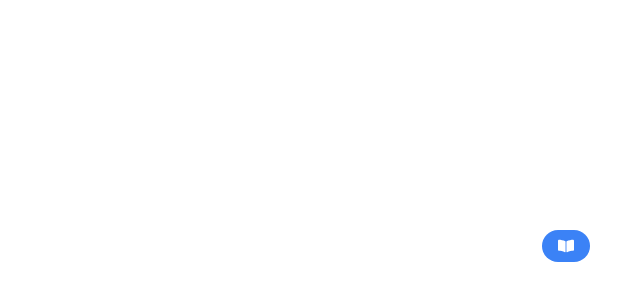
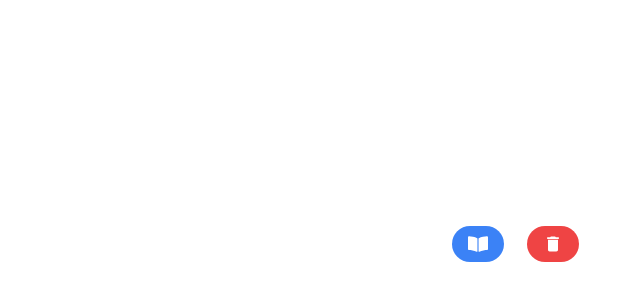
Before and after one commit to bracikaa/pantone-color-generator, a React (Create React App) app: page / in a window 1280 px wide. Shown: the part 488-788 px from the top of the page, without its empty margins (640-1280 px from the left). Built offline with nearby package versions, Linux system fonts and the light colour scheme.

Commit message:
moving the clearcolors button to homepage

```diff
--- a/src/Components/ActionButtons.tsx
+++ b/src/Components/ActionButtons.tsx
@@ -1,15 +1,12 @@
 import { IoCreateOutline } from "react-icons/io5";
-import { MdDelete } from "react-icons/md";
 import { MdOutlineScreenshotMonitor } from "react-icons/md";
 
 const ActionButtons = ({
   generateGradient,
-  clear,
   takeScreenshot,
 }: {
   generateGradient: () => void;
   takeScreenshot: () => void;
-  clear: () => void;
 }) => {
   return (
     <div className="flex w-[200px] justify-around">
@@ -23,13 +20,7 @@ const ActionButtons = ({
         className="bg-blue-500 hover:bg-blue-700 text-white font-bold py-2 px-4 rounded-full w-[50px] align-center"
         onClick={() => takeScreenshot()}
       >
-        <MdOutlineScreenshotMonitor className="w-[20px] h-[20px]"/>
-      </button>
-      <button
-        className="bg-red-500 hover:bg-blue-700 text-white font-bold py-2 px-4 rounded-full w-[50px] align-center"
-        onClick={() => clear()}
-      >
-        <MdDelete className="w-[20px] h-[20px]"/>
+        <MdOutlineScreenshotMonitor className="w-[20px] h-[20px]" />
       </button>
     </div>
   );
--- a/src/Components/ColorSelectModal/ColorSelectModal.tsx
+++ b/src/Components/ColorSelectModal/ColorSelectModal.tsx
@@ -4,22 +4,37 @@ import ModalContent from "../ModalContent";
 import React from "react";
 import CentralBoxes from "../CentralBoxes";
 import { FaBookOpen } from "react-icons/fa";
+import { useDispatch } from "react-redux";
+import { MdDelete } from "react-icons/md";
+import { clearColors } from "../../features/colorsSlice";
 
 const ColorSelectModal: React.FC = () => {
   const [showModal, setShowModal] = useState(false);
+  const dispatch = useDispatch();
+
+  const clearHandler = () => {
+    dispatch(clearColors());
+  };
   return (
     <>
       <div className="absolute left-[50%] top-[50%] translate-x-[-50%] translate-y-[-50%]">
         <CentralBoxes />
       </div>
       <div className="selector-buttons-wrapper">
-        <button
-          className="bg-blue-500 hover:bg-blue-700 text-white font-bold py-2 px-4 rounded-full absolute bottom-[50px] right-[50px]"
-          onClick={() => setShowModal(true)}
-        >
-          <FaBookOpen />
-        </button>
-
+        <div className="flex w-[150px] justify-around absolute bottom-[50px] right-[50px]">
+          <button
+            className="bg-blue-500 hover:bg-blue-700 text-white font-bold py-2 px-4 rounded-full"
+            onClick={() => setShowModal(true)}
+          >
+            <FaBookOpen className="w-[20px] h-[20px]" />
+          </button>
+          <button
+            className="bg-red-500 hover:bg-blue-700 text-white font-bold py-2 px-4 rounded-full"
+            onClick={() => clearHandler()}
+          >
+            <MdDelete className="w-[20px] h-[20px]" />
+          </button>
+        </div>
       </div>
       {showModal &&
         createPortal(
--- a/src/Components/ModalContent.tsx
+++ b/src/Components/ModalContent.tsx
@@ -1,5 +1,5 @@
 import { pantoneColors } from "../config/pantone-colors";
-import React, { useState } from "react";
+import React from "react";
 import ActionButtons from "./ActionButtons";
 import ColorLabels from "./ColorLabels";
 import html2canvas from "html2canvas";
@@ -50,10 +50,6 @@ const ModalContent: React.FC<{ onClose: () => void }> = ({ onClose }) => {
     }
   };
 
-  const clearHandler = () => {
-    dispatch(clearColors());
-  };
-
   return (
     <>
       <div className="w-[800px] bg-white h-[800px] fixed left-[50%] top-[50%] translate-x-[-50%] translate-y-[-50%] modal flex content-center flex-col z-index-2 overflow-auto no-scrollbar border rounded-md shadow-md">
@@ -92,7 +88,6 @@ const ModalContent: React.FC<{ onClose: () => void }> = ({ onClose }) => {
           <ActionButtons
             generateGradient={generateGradientHandler}
             takeScreenshot={takeScreenshotHandler}
-            clear={clearHandler}
           />
         )}
       </div>
```
